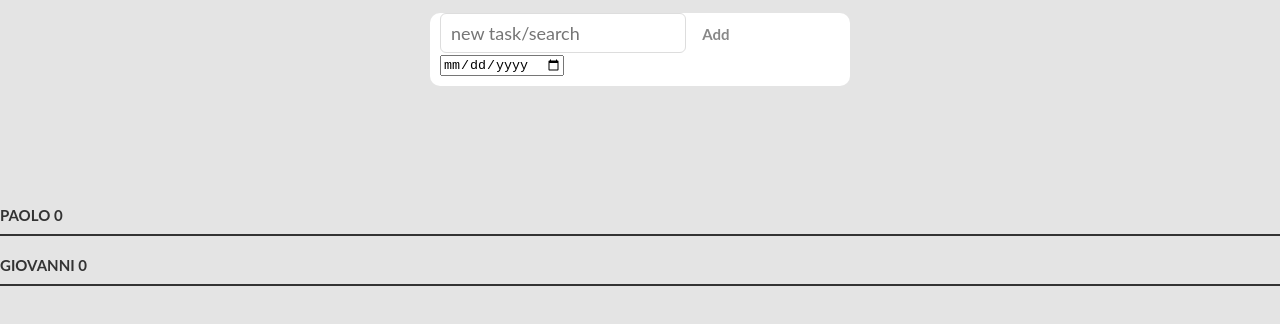
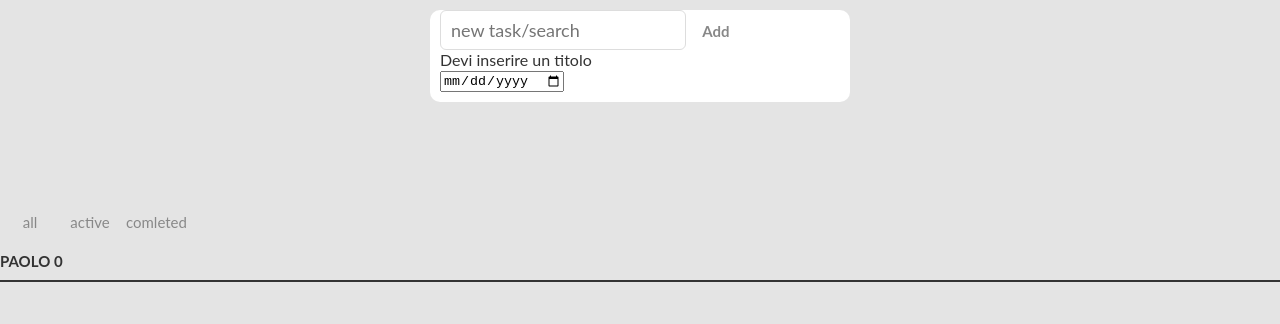
Before and after one commit to corsidrive/corso_php_mysql_2223, a React (Create React App) app in the folder form_in_php/__react-app/todo-list/: page / in a window 1280 px wide. Shown: the top 324 px of the page. Built offline with nearby package versions, Linux system fonts and the light colour scheme.

Commit message:
Da impelmentare i filtri

```diff
--- a/form_in_php/__react-app/todo-list/src/App.js
+++ b/form_in_php/__react-app/todo-list/src/App.js
@@ -5,41 +5,53 @@ import './App.css';
 import TaskItem from "./components/TaskItem/TaskItem";
 import TaskList from './components/TaskList/TaskList';
 import SearchBar from './components/SearchBar';
+import { addTask, removeTask } from './service/TodoService';
+import { useState } from 'react';
 
 function App() {
 
-  const taskListData = []
-  // const taskListData = [
-  //   {
-  //     task_id: 10,
-  //     user_id: 12,
-  //     name: "comprare il latte",
-  //     due_date:"2023-04-04",
-  //     done: true
-  //   },
-  //   {
-  //     task_id: 12,
-  //     user_id: 12,
-  //     name: "leggere un mauale a caso",
-  //     due_date:"2023-04-21",
-  //     done: false
-  //   }
+const [taskListData,setTaskListData] = useState([]);
 
-  //   ]
+function parentAddTask(newTask){
+  const newTaskListData = addTask(newTask,taskListData)
+  setTaskListData(newTaskListData)
+}
 
+function parentRemoveTask(taskId){
+       console.log("parentRemoveTask "+taskId)
+       const res = removeTask(taskId,taskListData)
+       setTaskListData(res)
+}
 
+function onShowCompleted() {
+    // chiamo il servizio
+    // aggiorno lo stato
+}
+function onShowAll() {
+    // chiamo il servizio
+    // aggiorno lo stato
+}
+
+function onShowActive() {
+    // chiamo il servizio
+    // aggiorno lo stato
+}
 
 return (
   <main>
-    <SearchBar></SearchBar>
+    <SearchBar  parentAddTask={parentAddTask}></SearchBar>
 
+    <button onClick={onShowAll}>all</button>
+    <button onClick={onShowActive}>active</button>
+    <button onClick={onShowCompleted}>comleted</button>
     {/* <button onClick={aggiungiTask}>Add Task</button> */}
     <TaskList header={'Paolo'} tasks={taskListData}>
-      {taskListData.map( task => <TaskItem key={task.task_id} done={task.done} nome_task={task.name} /> )}
-    </TaskList>
-
-    <TaskList header={'Giovanni'} tasks={taskListData}>
-      { taskListData.map( task => <TaskItem key={task.task_id} done={task.done} nome_task={task.name} /> )}
+      {taskListData.map( task => <TaskItem key={task.task_id}
+                                    parentRemoveTask={parentRemoveTask}
+                                    id={task.id}
+                                    done={task.done}
+                                    nome_task={task.name}
+                                    /> )}
     </TaskList>
   </main>
 )
--- a/form_in_php/__react-app/todo-list/src/components/SearchBar.js
+++ b/form_in_php/__react-app/todo-list/src/components/SearchBar.js
@@ -1,21 +1,28 @@
 import { useState } from "react"
 
-const SearchBar = () => {
+const SearchBar = (props) => {
 
+   // Hook useState  const tasKName | const setTaskName
+   // taskName è la variabile che contiene lo stato attuale
+   // setTaskName è la funzione che devo invocare ogni volta che devo comunicare a react che
+   // il valore di taskName è cambiato
    const [taskName,setTaskName] = useState('')
    const [taskDueDate,setTaskDueDate] = useState('')
 
-   function onChange(){
-
-   }
+    function onAddTask() {
+        const newTask = {
+            name:taskName.trim(),
+            due_date:taskDueDate,
+            done:false
+        }
+        props.parentAddTask(newTask)
+        setTaskName('')
+    }
 
 
     return (
         <section className="container">
-            <pre>
-                {taskName}
-                {taskDueDate}
-            </pre>
+
                 <div className="new_task">
 
                     <label className="tasks" htmlFor="task-label"></label>
@@ -25,16 +32,26 @@ const SearchBar = () => {
                     <input type="text"
                            className="task-control"
                            value={taskName}
-                           onChange={ evento => setTaskName(evento.target.value)}
+                           onChange={ evento => {
+                                setTaskName(evento.target.value)
+                            }}
 
                            name="tasks"
                            id="tasks"
                            placeholder="new task/search"
                         />
 
-                    <button type="submit" className="task-button"><strong>Add</strong></button>
+
+                    <button type="submit"
+                            onClick={onAddTask}
+                            disabled={!taskName.trim().length>0}
+                            className="task-button"
+                            ><strong>Add</strong>
+                    </button>
                 </div>
-
+                <div>
+                {!taskName.trim().length>0 ? 'Devi inserire un titolo':' '}
+                </div>
                 <div className="date">
 
                     <input className="date-task"
--- a/form_in_php/__react-app/todo-list/src/components/TaskItem/TaskItem.js
+++ b/form_in_php/__react-app/todo-list/src/components/TaskItem/TaskItem.js
@@ -1,14 +1,27 @@
 // const { nome_task, done }= props
 // props.done, props.nome_task
-function TaskItem({ nome_task, done }){
+
+
+function TaskItem({ nome_task, done,id,parentRemoveTask }){
+
+    function onRemoveTask(){
+            console.log("task "+id)
+            parentRemoveTask(id)
+    }
+
+    function onUpdateStatus() {
+            console.log(id,!done)
+
+    }
+
     return (
         <li className={done ? 'task_gia_fatta': ''}>
-            <input  checked={done} type="checkbox" />
+            <input onChange={onUpdateStatus} checked={done} type="checkbox" />
              {done}
             <label>{ nome_task }</label>
             <input type="text" defaultValue="Go Siihopping" />
             <button className="edit">Edit</button>
-            <button className="delete">Delete</button>
+            <button className="delete" onClick={onRemoveTask} >Delete</button>
       </li>
     )
 }
```
